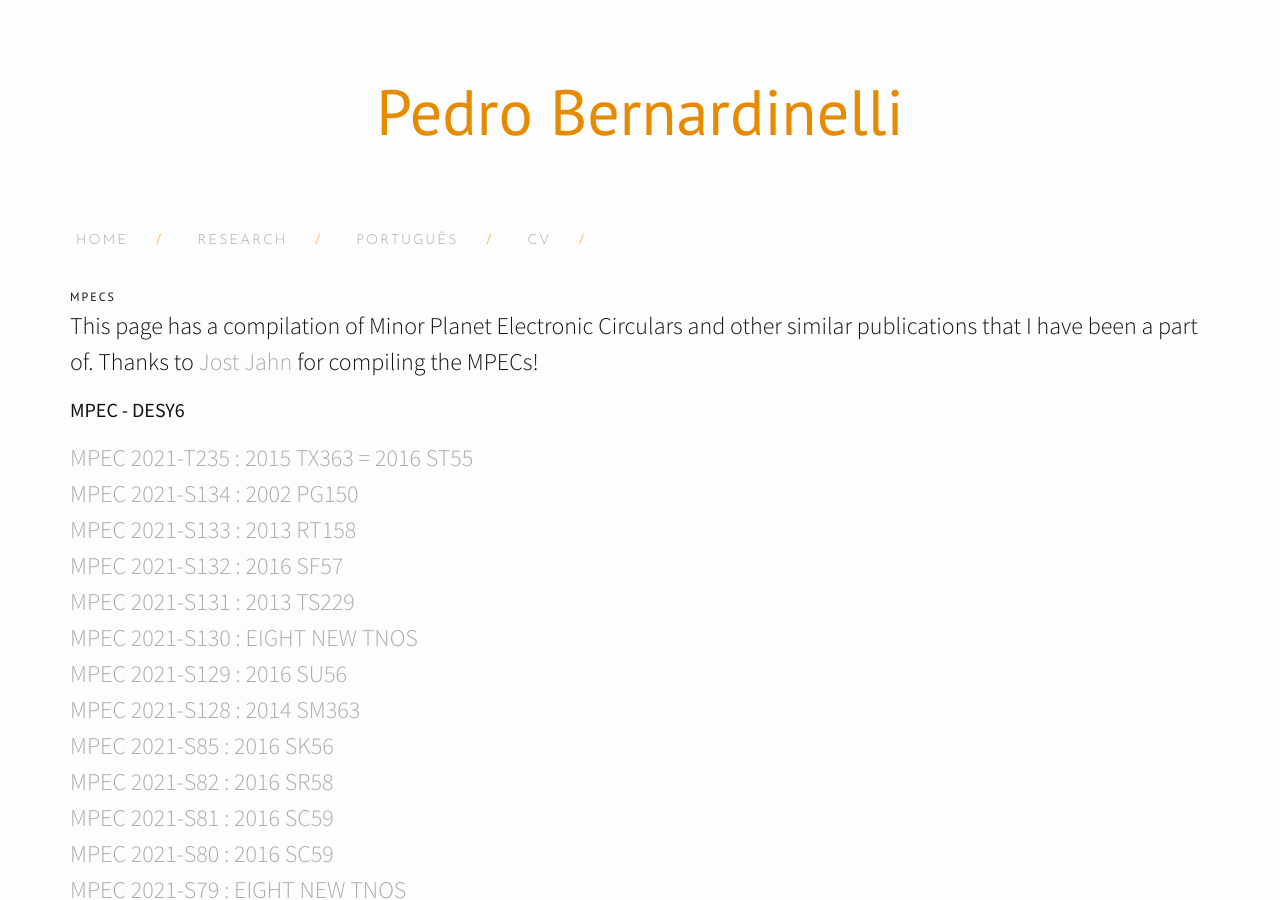
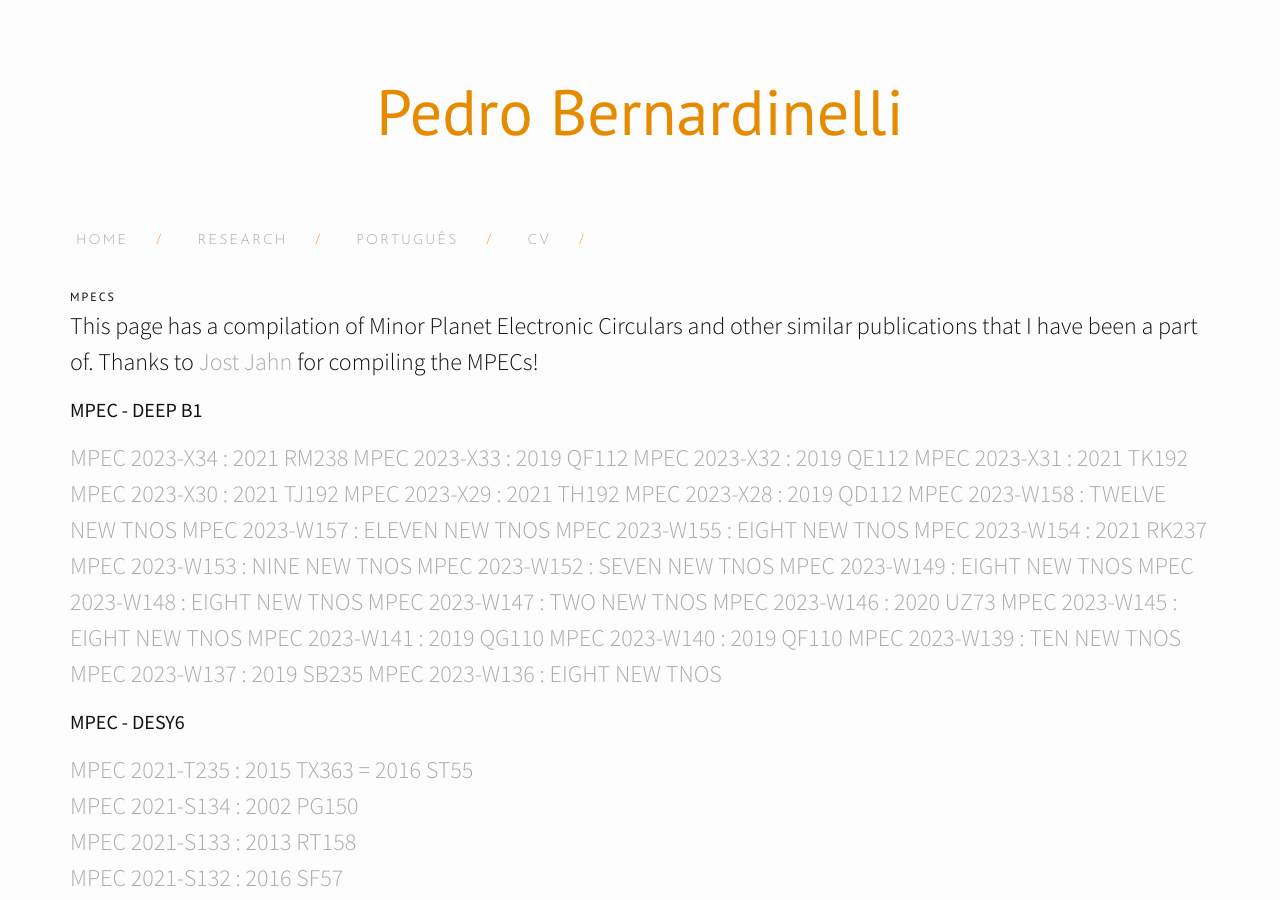
Before and after one commit to bernardinelli/bernardinelli.github.io, a Jekyll site: the page built from mpec.md, in a window 1280 px wide and 900 px high. Built offline with Jekyll 4.4.1, drawn with Linux system fonts in a browser that asks for light colours; nearby versions of some CDN libraries; some of the changed text lies outside the part shown.

Commit message:
Updated MPEC compilation to include DEEP

```diff
--- a/mpec.md
+++ b/mpec.md
@@ -5,6 +5,32 @@ permalink: /mpec/
 exclude: true
 ---
 This page has a compilation of Minor Planet Electronic Circulars and other similar publications that I have been a part of. Thanks to [Jost Jahn](http://mpec.jostjahn.de) for compiling the MPECs!
+
+#### MPEC - DEEP B1
+[MPEC 2023-X34 : 2021 RM238](https://minorplanetcenter.net/mpec/K23/K23X34.html)
+[MPEC 2023-X33 : 2019 QF112](https://minorplanetcenter.net/mpec/K23/K23X33.html)
+[MPEC 2023-X32 : 2019 QE112](https://minorplanetcenter.net/mpec/K23/K23X32.html)
+[MPEC 2023-X31 : 2021 TK192](https://minorplanetcenter.net/mpec/K23/K23X31.html)
+[MPEC 2023-X30 : 2021 TJ192](https://minorplanetcenter.net/mpec/K23/K23X30.html)
+[MPEC 2023-X29 : 2021 TH192](https://minorplanetcenter.net/mpec/K23/K23X29.html)
+[MPEC 2023-X28 : 2019 QD112](https://minorplanetcenter.net/mpec/K23/K23X28.html)
+[MPEC 2023-W158 : TWELVE NEW TNOS](https://www.minorplanetcenter.net/mpec/K23/K23WF8.html)
+[MPEC 2023-W157 : ELEVEN NEW TNOS](https://www.minorplanetcenter.net/mpec/K23/K23WF7.html)
+[MPEC 2023-W155 : EIGHT NEW TNOS](https://www.minorplanetcenter.net/mpec/K23/K23WF5.html)
+[MPEC 2023-W154 : 2021 RK237](https://www.minorplanetcenter.net/mpec/K23/K23WF4.html)
+[MPEC 2023-W153 : NINE NEW TNOS](https://www.minorplanetcenter.net/mpec/K23/K23WF3.html)
+[MPEC 2023-W152 : SEVEN NEW TNOS](https://www.minorplanetcenter.net/mpec/K23/K23WF2.html)
+[MPEC 2023-W149 : EIGHT NEW TNOS](https://www.minorplanetcenter.net/mpec/K23/K23WE9.html)
+[MPEC 2023-W148 : EIGHT NEW TNOS](https://www.minorplanetcenter.net/mpec/K23/K23WE8.html)
+[MPEC 2023-W147 : TWO NEW TNOS](https://www.minorplanetcenter.net/mpec/K23/K23WE7.html)
+[MPEC 2023-W146 : 2020 UZ73](https://www.minorplanetcenter.net/mpec/K23/K23WE6.html)
+[MPEC 2023-W145 : EIGHT NEW TNOS](https://www.minorplanetcenter.net/mpec/K23/K23WE5.html)
+[MPEC 2023-W141 : 2019 QG110](https://www.minorplanetcenter.net/mpec/K23/K23WE1.html)
+[MPEC 2023-W140 : 2019 QF110](https://www.minorplanetcenter.net/mpec/K23/K23WE0.html)
+[MPEC 2023-W139 : TEN NEW TNOS](https://www.minorplanetcenter.net/mpec/K23/K23WD9.html)
+[MPEC 2023-W137 : 2019 SB235](https://www.minorplanetcenter.net/mpec/K23/K23WD7.html)
+[MPEC 2023-W136 : EIGHT NEW TNOS](https://www.minorplanetcenter.net/mpec/K23/K23WD6.html)
+
 
 #### MPEC - DESY6
 [MPEC 2021-T235 : 2015 TX363 = 2016 ST55](https://www.minorplanetcenter.net/mpec/K21/K21TN5.html)
@@ -78,5 +104,18 @@ This page has a compilation of Minor Planet Electronic Circulars and other simil
 [MPEC 2020-C73 : 2007 TB418](https://www.minorplanetcenter.net/mpec/K20/K20C73.html)
 [MPEC 2020-C72 : 2013 RS109](https://www.minorplanetcenter.net/mpec/K20/K20C72.html)
 [MPEC 2020-C71 : 2013 RR109](https://www.minorplanetcenter.net/mpec/K20/K20C71.html)
+
+#### MPEC - Other Submissions
+[MPEC 2023-K16 : 2015 MQ204](https://www.minorplanetcenter.net/mpec/K23/K23K16.html)
+[MPEC 2023-K52 : 2014 WL616](https://www.minorplanetcenter.net/mpec/K23/K23K52.html)
+[MPEC 2023-O125 : 2015 AB309](https://www.minorplanetcenter.net/mpec/K23/K23OC5.html)
+[MPEC 2023-P08 : 2011 WW188](https://www.minorplanetcenter.net/mpec/K23/K23P08.html)
+[MPEC 2023-P09 : 2014 NB96](https://www.minorplanetcenter.net/mpec/K23/K23P09.html)
+[MPEC 2023-P10 : 2015 LA65](https://www.minorplanetcenter.net/mpec/K23/K23P10.html)
+[MPEC 2023-P12 : 2014 HJ344](https://www.minorplanetcenter.net/mpec/K23/K23P12.html)
+[MPEC 2023-P13 : 2014 PZ102](https://www.minorplanetcenter.net/mpec/K23/K23P13.html)
+[MPEC 2023-P14 : 2014 YD100](https://www.minorplanetcenter.net/mpec/K23/K23P14.html)
+[MPEC 2023-P15 : 2011 RS](https://www.minorplanetcenter.net/mpec/K23/K23P15.html)
+[MPEC 2023-Q157 : 2010 RJ226](https://www.minorplanetcenter.net/mpec/K23/K23QF7.html)
 [MPEC 2018-M77 : 2014 SO350](https://www.minorplanetcenter.net/mpec/K18/K18M77.html)
 [MPEC 2018-J36 : 2015 BP519](https://www.minorplanetcenter.net/mpec/K18/K18J36.html)
```
Also changed, not shown: other parts of mpec.md (+2 -2 lines).
